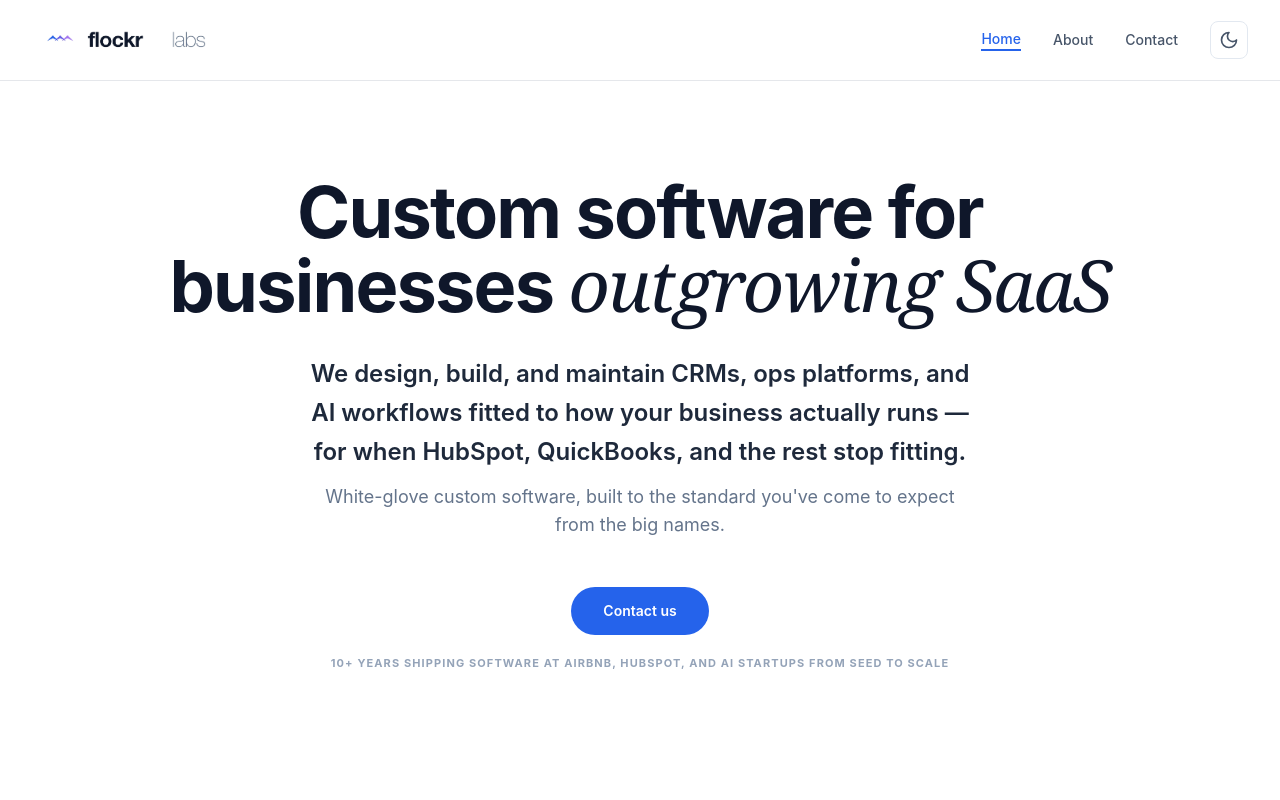
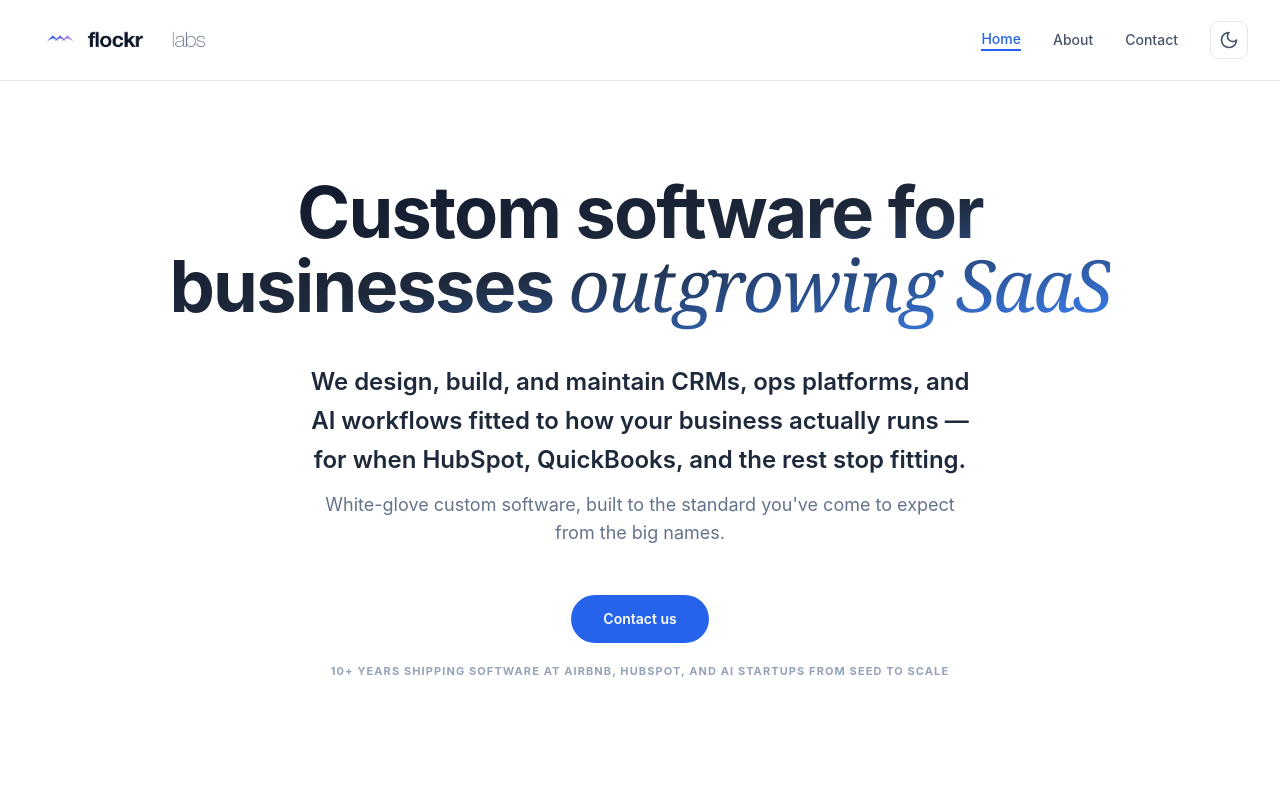
Before and after one commit to miguelaledesma/flockrlabslanding, a Next.js app: page / in a window 1280 px wide. Shown: the top 800 px of the page. Built offline with nearby package versions, Linux system fonts and the light colour scheme.

Commit message:
gradient

```diff
--- a/app/page.tsx
+++ b/app/page.tsx
@@ -37,11 +37,11 @@
               initial={{ opacity: 0, y: 20 }}
               animate={{ opacity: 1, y: 0 }}
               transition={{ duration: 0.6, delay: 0.1 }}
-              className="text-[2.75rem] sm:text-5xl md:text-7xl font-bold tracking-tight text-slate-900 dark:text-slate-100 mb-8 leading-[1.05] transition-colors"
+              className="text-[2.75rem] sm:text-5xl md:text-7xl font-bold tracking-tight mb-8 leading-[1.05] bg-gradient-to-br from-slate-900 via-slate-800 to-blue-500 dark:from-slate-100 dark:via-slate-200 dark:to-blue-400 bg-clip-text text-transparent pb-2"
             >
               Custom software for <br className="hidden md:block" />
               businesses{" "}
-              <span className="font-serif italic font-medium text-slate-900 dark:text-slate-100">
+              <span className="font-serif italic font-medium">
                 outgrowing SaaS
               </span>
             </motion.h1>
@@ -350,7 +350,7 @@
             viewport={{ once: true }}
             className="text-center"
           >
-            <h2 className="text-4xl md:text-7xl font-bold text-slate-900 dark:text-slate-100 mb-8 md:mb-10 tracking-tighter transition-colors">Ready to build?</h2>
+            <h2 className="text-4xl md:text-7xl font-bold mb-8 md:mb-10 tracking-tighter bg-gradient-to-br from-slate-900 via-slate-800 to-blue-500 dark:from-slate-100 dark:via-slate-200 dark:to-blue-400 bg-clip-text text-transparent pb-2">Ready to build?</h2>
             <p className="text-lg md:text-xl text-slate-600 dark:text-slate-400 mb-10 md:mb-12 max-w-2xl mx-auto font-medium transition-colors">
               Tell us where the friction is. We&apos;ll set up a 30-minute call and scope it together.
             </p>
```
